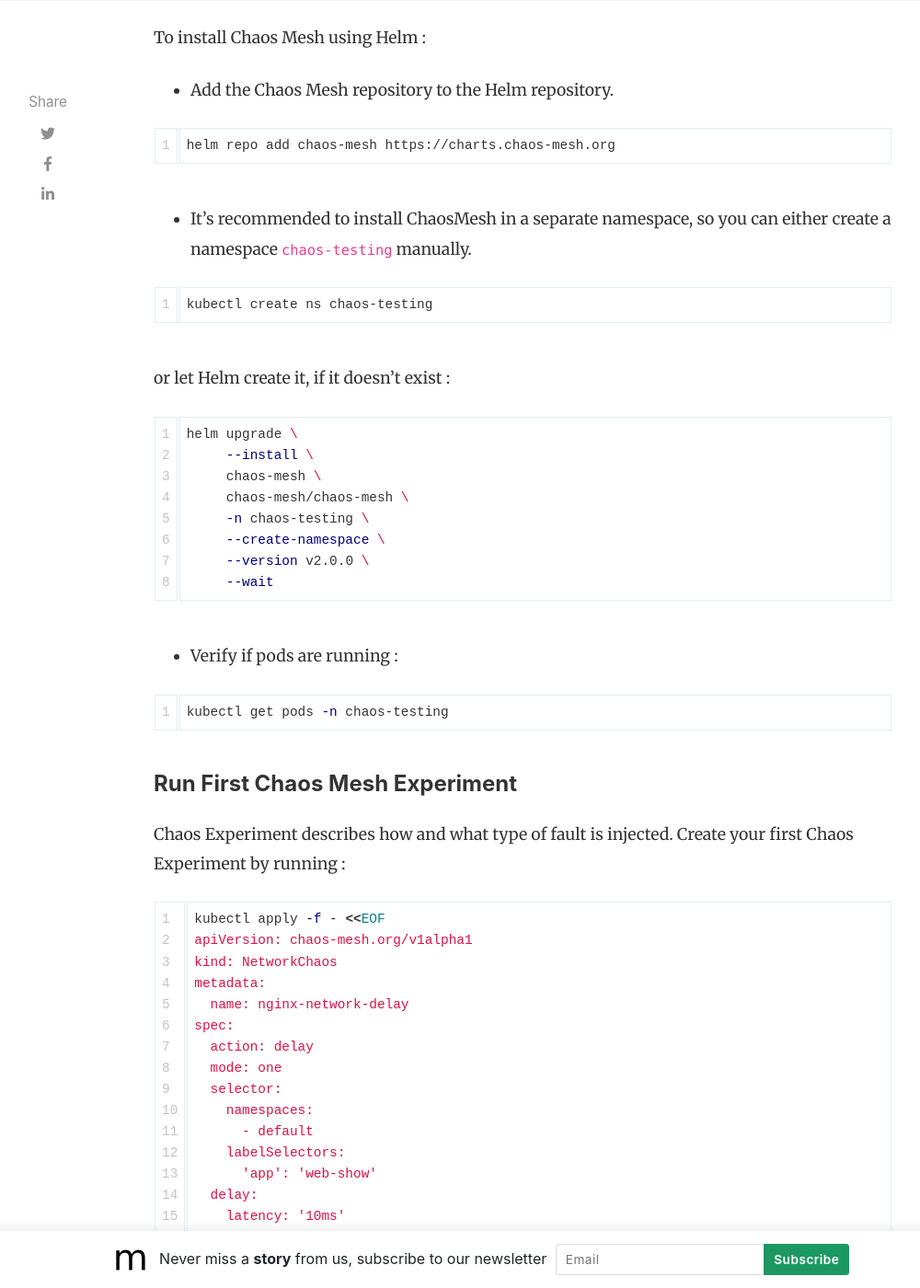
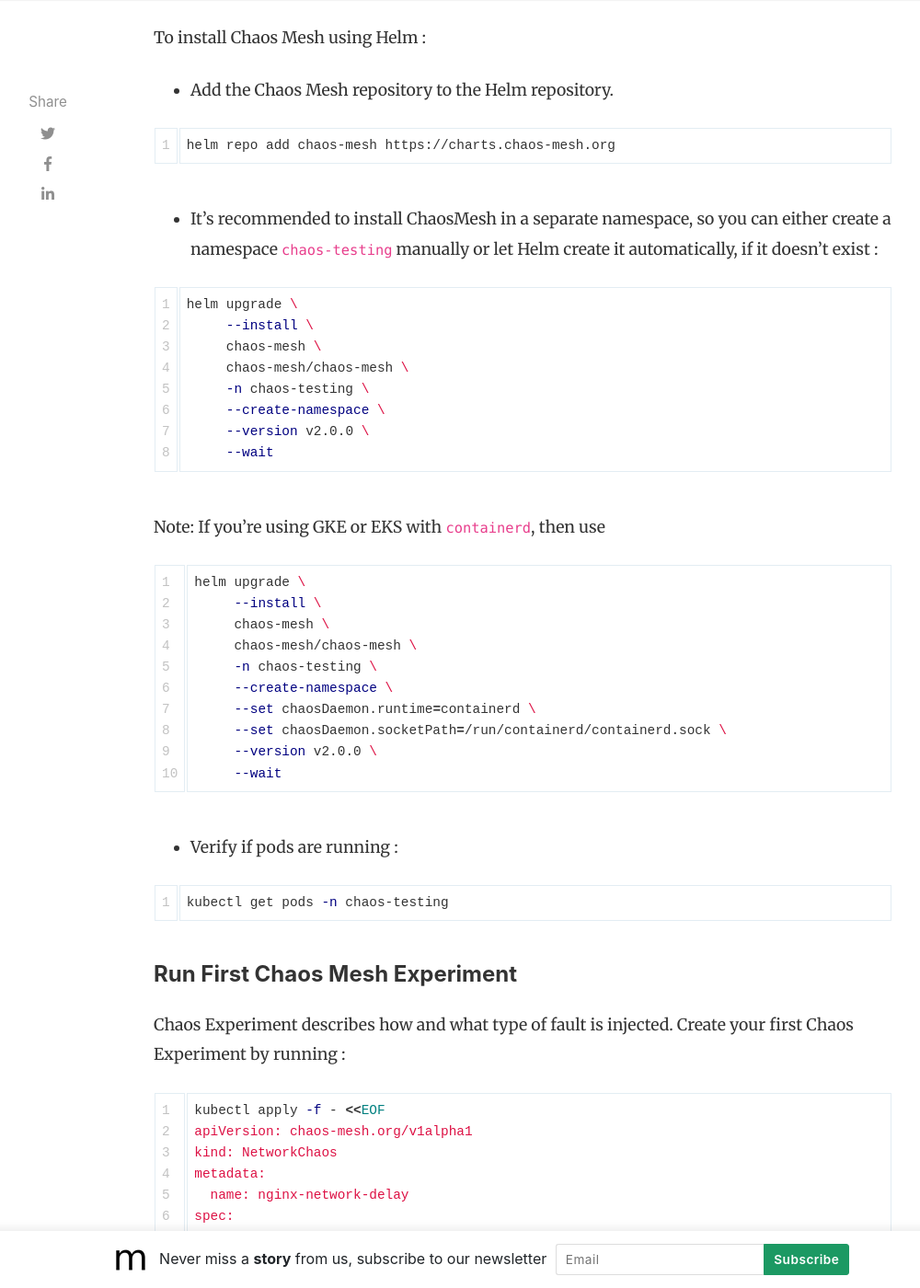
Before and after one commit to shardulsrivastava/shardulsrivastava.github.io, a Jekyll site: the page built from _posts/2021-08-09-cloud-native-chaos-engineering-with-chaos-mesh.md, in a window 1280 px wide and 1400 px high, scrolled down 3436 px. Shown: the whole window at 92% size, without its empty margins (118-1118 px from the left). Built offline with Jekyll 4.4.1, drawn with Linux system fonts in a browser that asks for light colours; nearby versions of some CDN libraries; comment, search, counter and statistics services are not loaded.

Commit message:
Add chaos engineering blog details

````diff
--- a/_posts/2021-08-09-cloud-native-chaos-engineering-with-chaos-mesh.md
+++ b/_posts/2021-08-09-cloud-native-chaos-engineering-with-chaos-mesh.md
@@ -72,13 +72,7 @@
 helm repo add chaos-mesh https://charts.chaos-mesh.org
 ```
 
-+ It's recommended to install ChaosMesh in a separate namespace, so you can either create a namespace `chaos-testing` manually.
-
-```bash
-kubectl create ns chaos-testing
-```
-
-or let Helm create it, if it doesn't exist :
++ It's recommended to install ChaosMesh in a separate namespace, so you can either create a namespace `chaos-testing` manually or let Helm create it automatically, if it doesn't exist :
 
 ```bash
 helm upgrade \
@@ -87,6 +81,21 @@
      chaos-mesh/chaos-mesh \
      -n chaos-testing \
      --create-namespace \
+     --version v2.0.0 \
+     --wait
+```
+
+Note: If you're using GKE or EKS with `containerd`, then use
+
+```bash
+helm upgrade \
+     --install \
+     chaos-mesh \
+     chaos-mesh/chaos-mesh \
+     -n chaos-testing \
+     --create-namespace \
+     --set chaosDaemon.runtime=containerd \
+     --set chaosDaemon.socketPath=/run/containerd/containerd.sock \
      --version v2.0.0 \
      --wait
 ```
````
